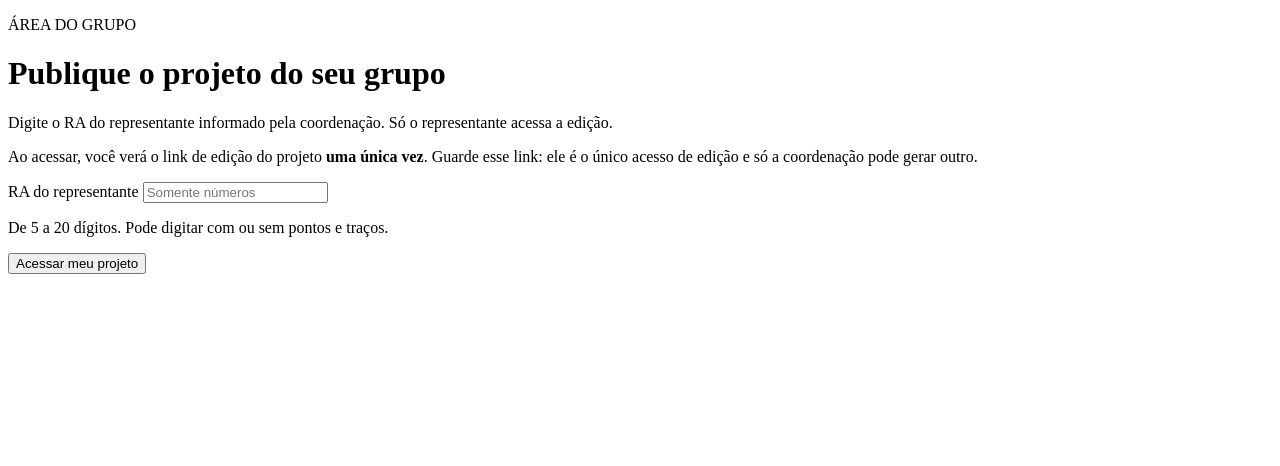
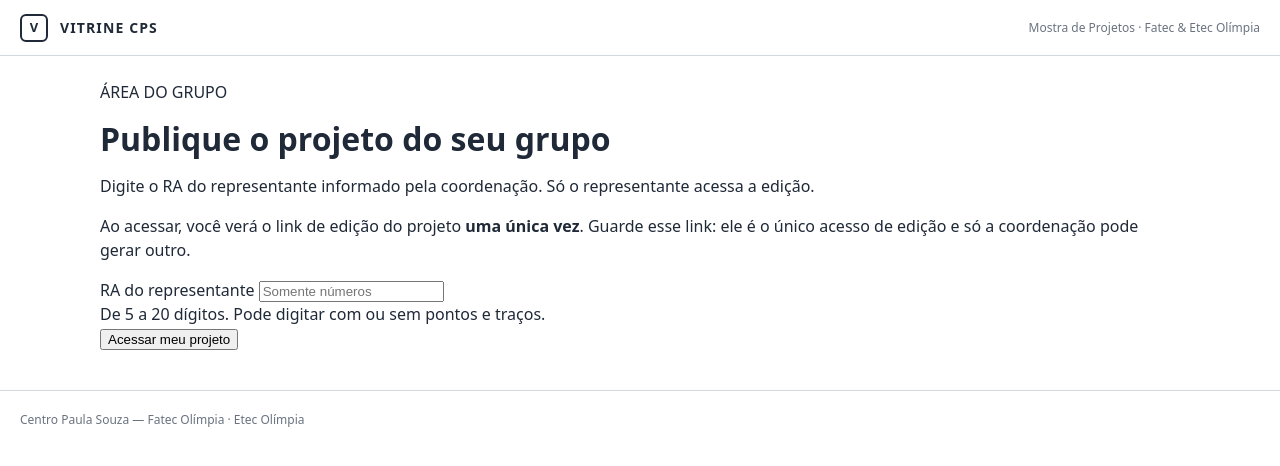
Before and after one commit to guilhermepama/vitrine-cps, a Django app: page /grupo/ in a window 1280 px wide. Shown: the top 466 px of the page. Run offline with Django 5.2, Linux system fonts and the light colour scheme; parts of the project's set-up code (start-up, migrations or seed data) failed here and were passed over.

Commit message:
estrutura: base.css da identidade visual ligado ao base.html (#62)
Camada de base para todas as telas: tokens placeholder no :root de
static/css/base.css (a identidade troca só esse bloco), STATICFILES_DIRS,
cabeçalho e rodapé comuns sem links (G8) e fora da impressão. A ficha da
banca zera as classes do <main> para manter a própria paginação.


Claude-Session: https://claude.ai/code/session_017kmh7MM6HP98FVCARDmmZC

Co-authored-by: Claude <noreply@anthropic.com>

```diff
--- a/banca/templates/banca/ficha.html
+++ b/banca/templates/banca/ficha.html
@@ -4,6 +4,7 @@ Ficha da banca para imprimir em A4 (spec 06). Sem JavaScript.
 Do projeto só saem número (id) e título: nada de RA, representante,
 integrantes ou link de edição.
 {% endcomment %}
+{% block classe_main %}{% endblock %}{# a ficha controla a própria paginação #}
 {% block titulo %}{{ titulo }} — {{ edicao.nome }} — Vitrine CPS{% endblock %}
 {% block meta %}
 <style>
--- a/config/settings.py
+++ b/config/settings.py
@@ -174,6 +174,8 @@ USE_TZ = True
 
 STATIC_URL = "static/"
 STATIC_ROOT = BASE_DIR / "staticfiles"
+# CSS da identidade visual (static/css/base.css), compartilhado por todos os apps.
+STATICFILES_DIRS = [BASE_DIR / "static"]
 MEDIA_URL = "media/"
 MEDIA_ROOT = BASE_DIR / "media"
 
--- /dev/null
+++ b/static/css/base.css
@@ -0,0 +1,185 @@
+/* ============================================================
+   VITRINE CPS — base.css
+   Regra do time: NENHUM estilo fora deste arquivo (sem inline).
+   Os tokens abaixo são PLACEHOLDER (cinzas do wireframe).
+   Identidade visual (05/10): trocar SÓ o bloco :root.
+   ============================================================ */
+
+/* ---------- TOKENS ---------- */
+:root {
+  /* cor — TROCAR quando a identidade chegar */
+  --cor-fundo: #ffffff;
+  --cor-superficie: #f6f8fa;      /* fundos de seção/admin */
+  --cor-borda: #d3d9e0;
+  --cor-borda-forte: #9aa3af;
+  --cor-texto: #1f2937;
+  --cor-texto-titulo: #111827;
+  --cor-texto-suave: #6a7380;
+  --cor-acento: #262d37;          /* botões/pilares — vira a cor da marca */
+  --cor-acento-texto: #ffffff;
+  --cor-erro: #b91c1c;
+  --cor-erro-fundo: #fef2f2;
+
+  /* tipografia — TROCAR a família quando a identidade chegar */
+  --fonte: system-ui, -apple-system, "Segoe UI", sans-serif;
+  --texto-12: 0.75rem;
+  --texto-14: 0.875rem;
+  --texto-16: 1rem;
+  --texto-20: 1.25rem;
+  --texto-26: 1.625rem;
+  --texto-titulo: 2.25rem;
+
+  /* espaçamento (escala de 4) */
+  --esp-1: 4px;  --esp-2: 8px;  --esp-3: 12px;
+  --esp-4: 16px; --esp-5: 20px; --esp-6: 24px;
+  --esp-8: 32px; --esp-10: 40px;
+
+  /* forma */
+  --raio: 10px;
+  --raio-pill: 999px;
+  --alvo-toque: 44px; /* mínimo p/ botão e input no celular */
+}
+
+/* ---------- RESET MÍNIMO ---------- */
+* { box-sizing: border-box; }
+body {
+  margin: 0;
+  font-family: var(--fonte);
+  color: var(--cor-texto);
+  background: var(--cor-fundo);
+  line-height: 1.5;
+}
+img { max-width: 100%; display: block; }
+h1, h2, h3, p { margin: 0; }
+h1, h2, h3 { line-height: 1.2; }
+
+/* ---------- LAYOUT ---------- */
+.container { max-width: 1120px; margin: 0 auto; padding: 0 var(--esp-5); }
+.secao { margin-top: var(--esp-8); }
+.secao__titulo {
+  font-size: var(--texto-12); font-weight: 700; letter-spacing: 0.12em;
+  text-transform: uppercase; color: var(--cor-texto-suave);
+  border-bottom: 1px solid var(--cor-borda); padding-bottom: var(--esp-2);
+  margin-bottom: var(--esp-4);
+}
+
+/* Ritmo vertical para telas que ainda não usam as classes: cada filho do
+   <main> ganha espaço acima, para o reset de margens não colar parágrafos. */
+.pilha > * + * { margin-top: var(--esp-4); }
+
+/* ---------- CABEÇALHO E RODAPÉ (base.html) ---------- */
+/* Sem links: não há página inicial nesta edição, e nada aqui leva ao voto (G8). */
+.topo {
+  display: flex; align-items: center; justify-content: space-between;
+  gap: var(--esp-4); min-height: 56px; padding: 0 var(--esp-5);
+  border-bottom: 1px solid var(--cor-borda);
+}
+.marca { display: flex; align-items: center; gap: var(--esp-3); }
+.marca__selo {
+  display: inline-flex; align-items: center; justify-content: center;
+  width: 28px; height: 28px; border: 2px solid var(--cor-texto); border-radius: 6px;
+  font: 700 13px/1 var(--fonte); color: var(--cor-texto);
+}
+.marca__nome { font: 700 var(--texto-14)/1 var(--fonte); letter-spacing: 0.08em; text-transform: uppercase; white-space: nowrap; }
+.topo__evento { font-size: var(--texto-12); color: var(--cor-texto-suave); text-align: right; }
+.conteudo { padding-top: var(--esp-6); padding-bottom: var(--esp-10); }
+.rodape {
+  border-top: 1px solid var(--cor-borda); padding: var(--esp-5);
+  font-size: var(--texto-12); color: var(--cor-texto-suave);
+}
+
+/* ---------- BOTÕES ---------- */
+.botao {
+  display: inline-flex; align-items: center; justify-content: center;
+  gap: var(--esp-2); min-height: var(--alvo-toque); padding: 0 var(--esp-5);
+  border: none; border-radius: var(--raio); cursor: pointer;
+  background: var(--cor-acento); color: var(--cor-acento-texto);
+  font: 700 var(--texto-16)/1 var(--fonte); text-decoration: none;
+}
+.botao--secundario {
+  background: var(--cor-fundo); color: var(--cor-texto);
+  border: 1px solid var(--cor-borda-forte);
+}
+.botao--perigo {
+  background: var(--cor-erro-fundo); color: var(--cor-erro);
+  border: 1px dashed var(--cor-erro);
+}
+.botao--bloco { display: flex; width: 100%; }
+
+/* ---------- CHIPS (filtros, opções) ---------- */
+.chip {
+  display: inline-flex; align-items: center; min-height: 42px;
+  padding: 0 var(--esp-4); border-radius: var(--raio-pill); cursor: pointer;
+  background: var(--cor-fundo); color: var(--cor-texto);
+  border: 1px solid var(--cor-borda-forte);
+  font: 600 var(--texto-14)/1 var(--fonte);
+}
+.chip--ativo {
+  background: var(--cor-acento); color: var(--cor-acento-texto);
+  border-color: var(--cor-acento); font-weight: 700;
+}
+
+/* ---------- SELOS DE STATUS ---------- */
+.selo {
+  display: inline-block; white-space: nowrap;   /* nunca quebra em 2 linhas */
+  padding: 3px 10px; border-radius: var(--raio-pill);
+  border: 1px solid var(--cor-borda-forte);
+  font: 700 11px/1.5 var(--fonte); letter-spacing: 0.05em;
+  text-transform: uppercase; color: var(--cor-texto);
+}
+.selo--publicado { background: var(--cor-acento); border-color: var(--cor-acento); color: var(--cor-acento-texto); }
+.selo--pre-cadastrado { color: var(--cor-texto-suave); }
+.selo--ajustes { border-style: dashed; color: var(--cor-texto-suave); }
+
+/* ---------- CARTÕES ---------- */
+.cartao {
+  background: var(--cor-fundo); border: 1px solid var(--cor-borda);
+  border-radius: 12px; padding: var(--esp-5);
+}
+.cartao--tracejado { border-style: dashed; border-color: var(--cor-borda-forte); }
+
+/* ---------- FORMULÁRIOS ---------- */
+.rotulo { display: block; font: 700 13px/1.5 var(--fonte); color: var(--cor-texto); margin-bottom: var(--esp-1); }
+.campo, textarea.campo, select.campo {
+  width: 100%; min-height: 48px; padding: var(--esp-3) var(--esp-4);
+  border: 1px solid var(--cor-borda-forte); border-radius: var(--raio);
+  font: 400 15px/1.4 var(--fonte); color: var(--cor-texto); background: var(--cor-fundo);
+}
+.campo:focus { outline: 2px solid var(--cor-acento); outline-offset: 1px; }
+.campo--erro { border: 1.5px solid var(--cor-erro); }
+.campo--leitura { background: var(--cor-superficie); border-color: var(--cor-borda); color: var(--cor-texto-suave); }
+.ajuda { font-size: var(--texto-12); color: var(--cor-texto-suave); margin-top: var(--esp-1); }
+
+/* ---------- AVISOS ---------- */
+.aviso {
+  display: flex; gap: var(--esp-3); padding: var(--esp-4);
+  border-radius: var(--raio); font-size: 13px;
+}
+.aviso--erro { background: var(--cor-erro-fundo); border: 1px solid var(--cor-erro); color: #7f1d1d; }
+
+/* ---------- TABELAS (admin/resultados) ---------- */
+.tabela { width: 100%; border-collapse: collapse; border: 1px solid var(--cor-borda); border-radius: var(--raio); overflow: hidden; }
+.tabela th {
+  background: var(--cor-superficie); text-align: left;
+  font: 700 11px/1.5 var(--fonte); letter-spacing: 0.08em; text-transform: uppercase;
+  color: var(--cor-texto-suave); padding: var(--esp-3);
+  border-bottom: 1px solid var(--cor-borda);
+}
+.tabela td { padding: var(--esp-3); border-bottom: 1px solid #e4e9ee; font-size: 13px; }
+.tabela tr:last-child td { border-bottom: none; }
+
+/* ---------- AVATAR / MONOGRAMA ---------- */
+.monograma {
+  display: inline-flex; align-items: center; justify-content: center;
+  border-radius: 50%; background: #e4e9ee; color: var(--cor-texto-suave);
+  font-weight: 700;
+}
+.monograma--g { width: 128px; height: 128px; font-size: 36px; border: 4px solid var(--cor-fundo); }
+.monograma--m { width: 48px; height: 48px; font-size: 16px; }
+
+/* ---------- IMPRESSÃO (ficha da banca, resultado oficial) ---------- */
+@media print {
+  .nao-imprime { display: none !important; }
+  body { background: #ffffff; }
+  .quebra-pagina { break-before: page; } /* uma turma por página no resultado */
+}
--- a/templates/base.html
+++ b/templates/base.html
@@ -1,15 +1,28 @@
-<!doctype html>
+{% load static %}<!doctype html>
 <html lang="pt-BR">
 <head>
   <meta charset="utf-8">
   <meta name="viewport" content="width=device-width, initial-scale=1">
   <title>{% block titulo %}Vitrine CPS{% endblock %}</title>
+  {# Identidade visual: tokens no :root de static/css/base.css. Trocar a identidade = trocar só aquele bloco. #}
+  <link rel="stylesheet" href="{% static 'css/base.css' %}">
   {% block meta %}{% endblock %}
-  {# Identidade visual (variáveis CSS e logo SVG em static/) entra depois, sem mudar o nome deste arquivo nem os blocos. #}
 </head>
 <body>
-  <main>
+  {% block topo %}
+  <header class="topo nao-imprime">
+    <div class="marca">
+      <span class="marca__selo" aria-hidden="true">V</span>
+      <span class="marca__nome">Vitrine CPS</span>
+    </div>
+    <div class="topo__evento">Mostra de Projetos · Fatec &amp; Etec Olímpia</div>
+  </header>
+  {% endblock %}
+  <main class="{% block classe_main %}container conteudo pilha{% endblock %}">
     {% block conteudo %}{% endblock %}
   </main>
+  {% block rodape %}
+  <footer class="rodape nao-imprime">Centro Paula Souza — Fatec Olímpia · Etec Olímpia</footer>
+  {% endblock %}
 </body>
 </html>
```
Also changed, not shown: banca/tests/test_ficha.py (+3 -1 lines), static/css/exemplo.html (added, +54 -0 lines), tests/test_base_html.py (+41 -0 lines).
